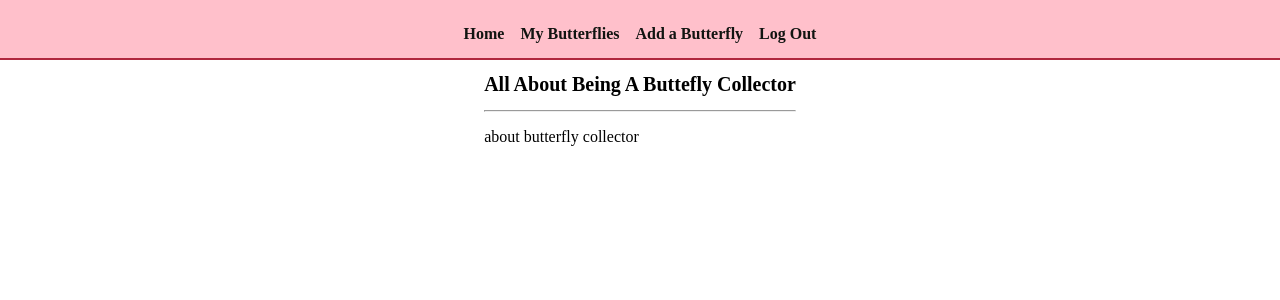
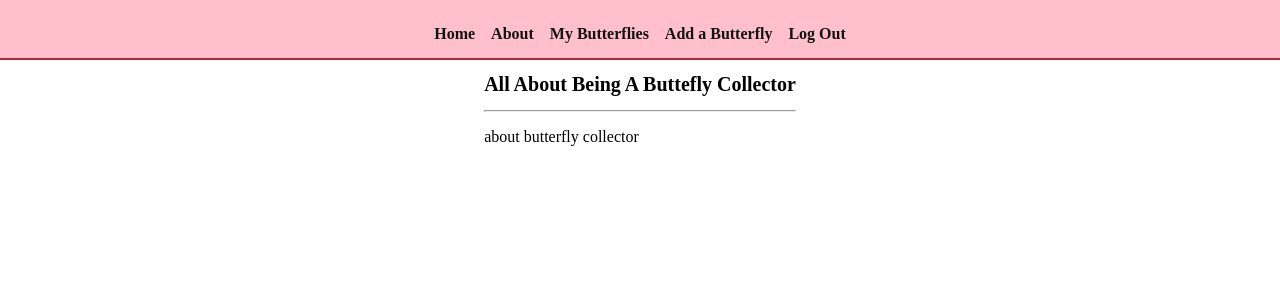
Before and after one commit to Ellieellie12/butterfly-collector, a Django app: page /about/ in a window 1280 px wide. Shown: the top 300 px of the page. Run offline with Django 4.2, Linux system fonts and the light colour scheme; the visitor is signed in with stand-in values (Sample User, id 1).

```diff
--- a/main_app/templates/base.html
+++ b/main_app/templates/base.html
@@ -29,6 +29,7 @@
       <ul>
         {% if user.is_authenticated %}
         <li><a href="/">Home</a></li>
+        <li><a href="{% url 'about' %}">About</a></li>
         <li><a href="{% url 'butterfly-index' %}">My Butterflies</a></li>
         <li><a href="{% url 'butterfly-create' %}">Add a Butterfly</a></li>
         <li><a href="{% url 'logout' %}">Log Out</a></li>
@@ -36,8 +37,6 @@
         <li><a href="{% url 'about' %}">About</a></li>
         <li><a href="{% url 'home' %}">Log In</a></li>
         {% endif %}
-
-
       </ul>
     </nav>
   </header>
```
